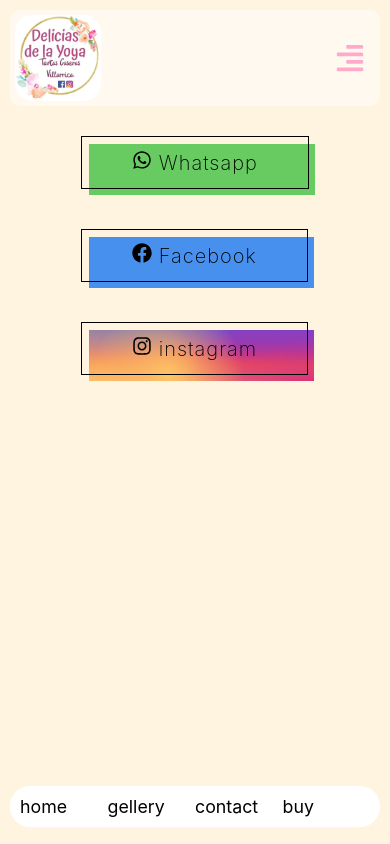
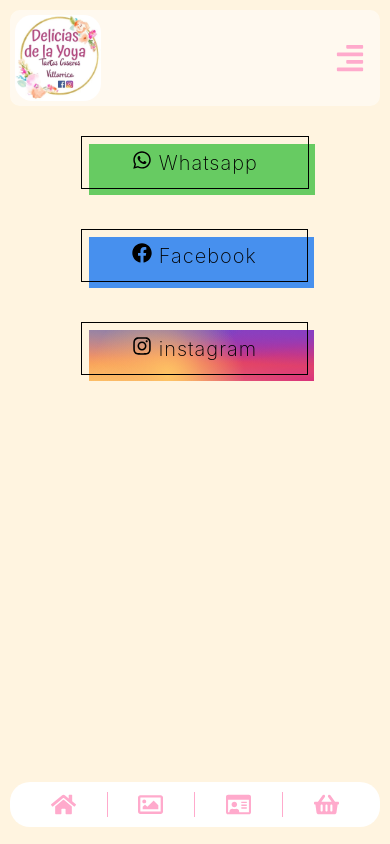
Before and after one commit to juanPabloEA/dy-web, a React (Create React App) app: page /contact in a window 390 px wide. Built offline with nearby package versions, Linux system fonts and the light colour scheme.

Commit message:
set interaction options set bottom

```diff
--- a/src/components/commons/footer/Footer.css
+++ b/src/components/commons/footer/Footer.css
@@ -13,6 +13,29 @@
 		grid-template-rows: 1fr;
 		grid-column-gap: 0px;
 		grid-row-gap: 0px;
+	}
+
+	.interaction div {
+		display: grid;
 		align-items: center;
+		justify-content: center;
+		color: #FFAACC;
+		font-size: 25px;
+	}
+
+	.home-opt {
+		border-right: 1px solid;
+	}
+
+	.gallery-opt {
+		border-right: 1px solid;
+	}
+
+	.contact-opt {
+		border-right: 1px solid;
+	}
+
+	.buy-opt {
+
 	}
 }
--- a/src/components/commons/footer/Footer.jsx
+++ b/src/components/commons/footer/Footer.jsx
@@ -1,6 +1,6 @@
 import React from 'react';
 import './Footer.css';
-import {FaInstagram, FaFacebook, FaWhatsapp} from "react-icons/fa";
+import {FaHome, FaRegImage, FaRegIdCard, FaShoppingBasket} from "react-icons/fa";
 
 /**
  *
@@ -14,16 +14,16 @@
 		<>
 			<div className="interaction">
 				<div className="home-opt">
-					home
+					<FaHome/>
 				</div>
 				<div className="gallery-opt">
-					gellery
+					<FaRegImage/>
 				</div>
 				<div className="contact-opt">
-					contact
+					<FaRegIdCard/>
 				</div>
 				<div className="buy-opt">
-					buy
+					<FaShoppingBasket/>
 				</div>
 			</div>
 		</>
```
